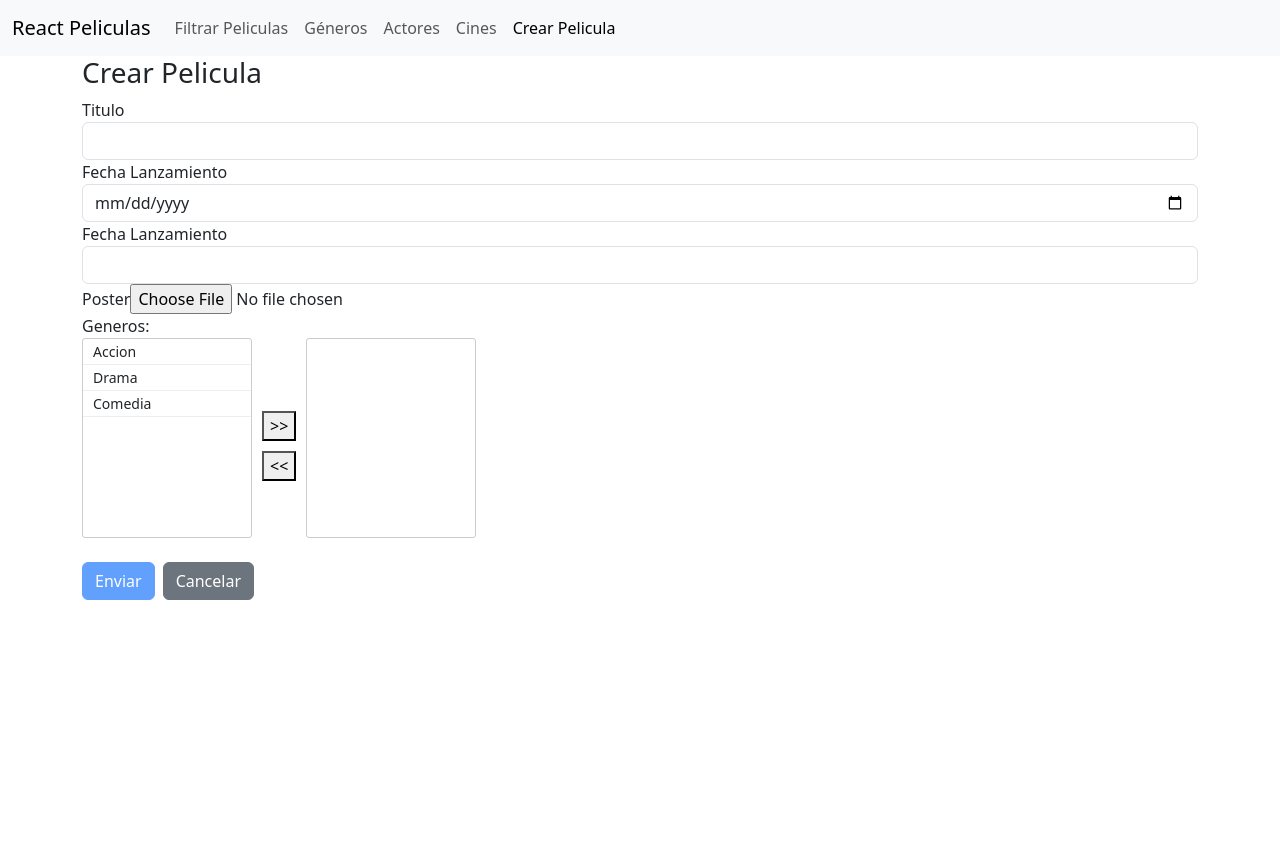
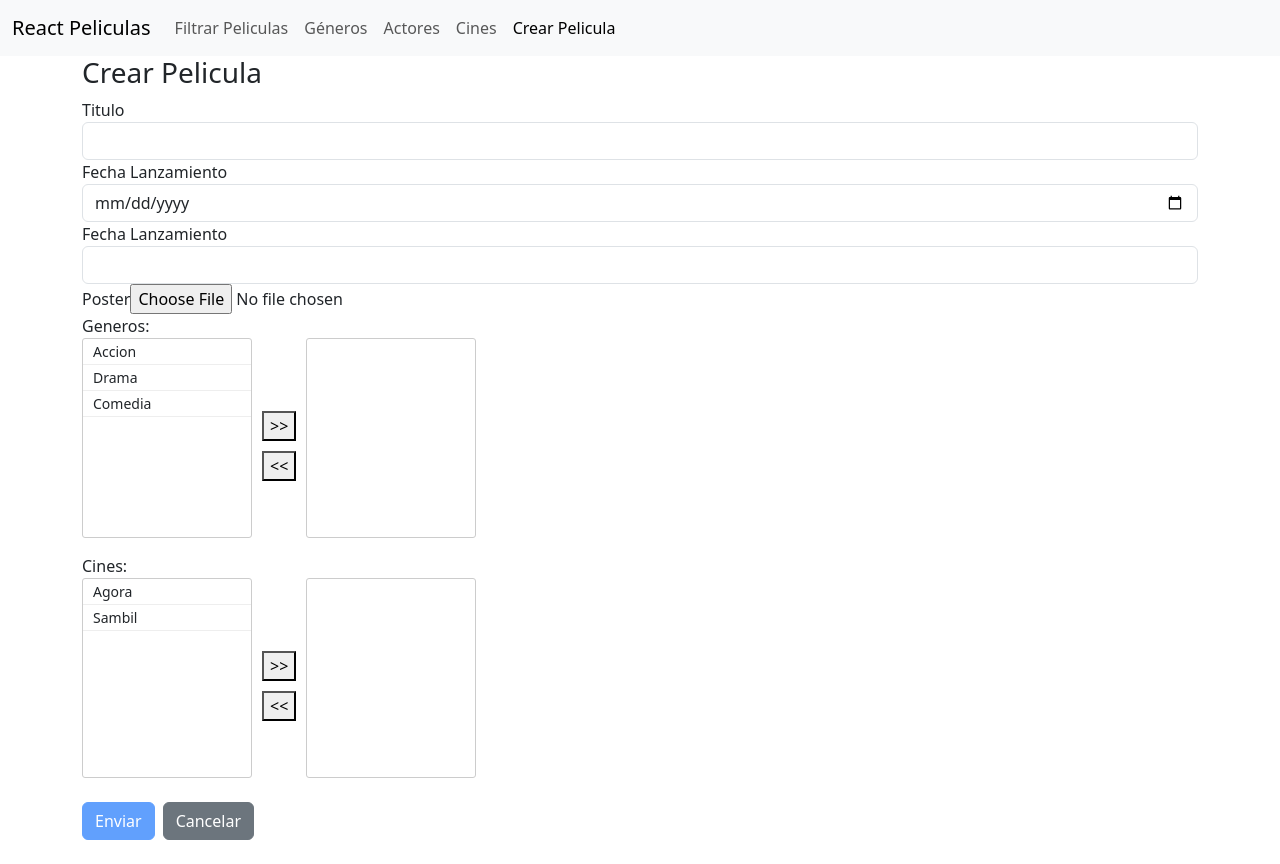
Before and after one commit to JLXP/react-peliculas, a React (Vite) app: page /peliculas/crear in a window 1280 px wide. Before the commit the page ends 800 px from the top, so only its background shows below. Built offline with nearby package versions, Linux system fonts and the light colour scheme.

Commit message:
Seleccionado Multiples Cines part 2

```diff
--- a/src/App.tsx
+++ b/src/App.tsx
@@ -8,7 +8,7 @@ export default function App() {
     <>
       <BrowserRouter>
         <Menu />
-        <div className="container">
+        <div className="container mb-4">
           <AppRoutes />
         </div>
       </BrowserRouter>
--- /dev/null
+++ b/src/features/cines/models/Cine.model.ts
@@ -0,0 +1,6 @@
+export default interface Cine {
+  id: number;
+  nombre: string;
+  latitud: number;
+  longitud: number;
+}
--- a/src/features/peliculas/components/CrearPelicula.tsx
+++ b/src/features/peliculas/components/CrearPelicula.tsx
@@ -2,6 +2,7 @@ import type { SubmitHandler } from "react-hook-form";
 import FormularioPelicula from "./FormularioPelicula";
 import type PeliculaCreacion from "../models/PeliculaCreacion.model";
 import type Genero from "../../generos/models/Genero.model";
+import type Cine from "../../cines/models/Cine.model";
 
 const CrearPelicula = () => {
   const onSubmit: SubmitHandler<PeliculaCreacion> = async (data) => {
@@ -17,10 +18,22 @@ const CrearPelicula = () => {
     { id: 3, nombre: "Comedia" },
   ];
 
+  const cinesSeleccionados: Cine[] = [];
+  const cinesNoSeleccioandos: Cine[] = [
+    { id: 1, nombre: "Agora", latitud: 0, longitud: 0 },
+    { id: 2, nombre: "Sambil", latitud: 0, longitud: 0 },
+  ];
+
   return (
     <>
       <h3>Crear Pelicula</h3>
-      <FormularioPelicula onSubmit={onSubmit} generosSeleccionados={generosSeleccionados} generosNoSeleccionados={generoNoSeleccionados}/>
+      <FormularioPelicula
+        onSubmit={onSubmit}
+        generosSeleccionados={generosSeleccionados}
+        generosNoSeleccionados={generoNoSeleccionados}
+        cinesSeleccionados={cinesSeleccionados}
+        cinesNoSeleccionados={cinesNoSeleccioandos}
+      />
     </>
   );
 };
--- a/src/features/peliculas/components/EditarPelicula.tsx
+++ b/src/features/peliculas/components/EditarPelicula.tsx
@@ -5,6 +5,7 @@ import FormularioPelicula from "./FormularioPelicula";
 import type { SubmitHandler } from "react-hook-form";
 import Cargando from "../../../components/Cargando";
 import type Genero from "../../generos/models/Genero.model";
+import type Cine from "../../cines/models/Cine.model";
 
 const EditarPelicula = () => {
   const [modelo, setModelo] = useState<PeliculaCreacion | undefined>(undefined);
@@ -27,18 +28,32 @@ const EditarPelicula = () => {
     console.log(data);
   };
 
-   const generosSeleccionados: Genero[] = [{ id: 2, nombre: "Drama" },];
-    const generoNoSeleccionados: Genero[] = [
-      { id: 1, nombre: "Accion" },
+  const generosSeleccionados: Genero[] = [{ id: 2, nombre: "Drama" }];
+  const generoNoSeleccionados: Genero[] = [
+    { id: 1, nombre: "Accion" },
 
-      { id: 3, nombre: "Comedia" },
-    ];
+    { id: 3, nombre: "Comedia" },
+  ];
+
+  const cinesSeleccionados: Cine[] = [
+    { id: 1, nombre: "Agora", latitud: 0, longitud: 0 },
+  ];
+  const cinesNoSeleccioandos: Cine[] = [
+    { id: 2, nombre: "Sambil", latitud: 0, longitud: 0 },
+  ];
 
   return (
     <>
       <h3>Editar Pelicula</h3>
       {modelo ? (
-        <FormularioPelicula modelo={modelo} onSubmit={onSubmit} generosNoSeleccionados={generoNoSeleccionados} generosSeleccionados={generosSeleccionados}/>
+        <FormularioPelicula
+          modelo={modelo}
+          onSubmit={onSubmit}
+          generosNoSeleccionados={generoNoSeleccionados}
+          generosSeleccionados={generosSeleccionados}
+          cinesSeleccionados={cinesSeleccionados}
+          cinesNoSeleccionados={cinesNoSeleccioandos}
+        />
       ) : (
         <Cargando />
       )}
--- a/src/features/peliculas/components/FormularioPelicula.tsx
+++ b/src/features/peliculas/components/FormularioPelicula.tsx
@@ -9,6 +9,7 @@ import SelectorMultiple from '../../../components/SelectorMultiple/SelectorMulti
 import type Genero from "../../generos/models/Genero.model";
 import type SelectorMultipleModel from "../../../components/SelectorMultiple/SelectorMultiple.model";
 import { useState } from "react";
+import type Cine from "../../cines/models/Cine.model";
 
 export default function FormularioPelicula(props: FormularioPeliculaProps) {
   const {
@@ -32,9 +33,12 @@ export default function FormularioPelicula(props: FormularioPeliculaProps) {
 
   const [generosSeleccionados, setGenerosSeleccionados] = useState(mapear(props.generosSeleccionados));
   const [generosNoSeleccionados, setGenerosNoSeleccionados] = useState(mapear(props.generosNoSeleccionados));
+  const [cinesSeleccionados, setCinesSeleccionados] = useState(mapear(props.cinesSeleccionados));
+  const [cinesNoSeleccionados, setCinesNoSeleccionados] = useState(mapear(props.cinesNoSeleccionados));
 
   const onSubmit: SubmitHandler<PeliculaCreacion> = (data) => {
     data.generosIds = generosSeleccionados.map(x=> x.llave);
+    data.cinesIds = cinesSeleccionados.map(x=>x.llave);
 
     props.onSubmit(data);
   }
@@ -91,6 +95,13 @@ export default function FormularioPelicula(props: FormularioPeliculaProps) {
             setGenerosNoSeleccionados(noSeleccionados)
           }}/>
         </div>
+         <div className="form-group">
+          <label>Cines:</label>
+          <SelectorMultiple seleccionados={cinesSeleccionados} noSeleccionados={cinesNoSeleccionados} onChange={(seleccionados, noSeleccionados)=>{
+            setCinesSeleccionados(seleccionados)
+            setCinesNoSeleccionados(noSeleccionados)
+          }}/>
+        </div>
         <div className="mt-2">
           <Boton type="submit" disabled={!isValid || isSubmitting}>{isSubmitting ? "Enviando" : "Enviar"}</Boton>
           <NavLink to="/" className="btn btn-secondary ms-2">Cancelar</NavLink>
@@ -105,6 +116,8 @@ interface FormularioPeliculaProps {
   onSubmit: SubmitHandler<PeliculaCreacion>;
   generosSeleccionados: Genero[];
   generosNoSeleccionados: Genero[];
+  cinesSeleccionados: Cine[];
+  cinesNoSeleccionados: Cine[];
 }
 
 const reglasDeValidacion = yup.object({
--- a/src/features/peliculas/models/PeliculaCreacion.model.ts
+++ b/src/features/peliculas/models/PeliculaCreacion.model.ts
@@ -4,4 +4,5 @@ export default interface PeliculaCreacion{
     trailer?: string;
     poster?: File | string;
     generosIds?: number[];
+    cinesIds?: number[];
 }
```
